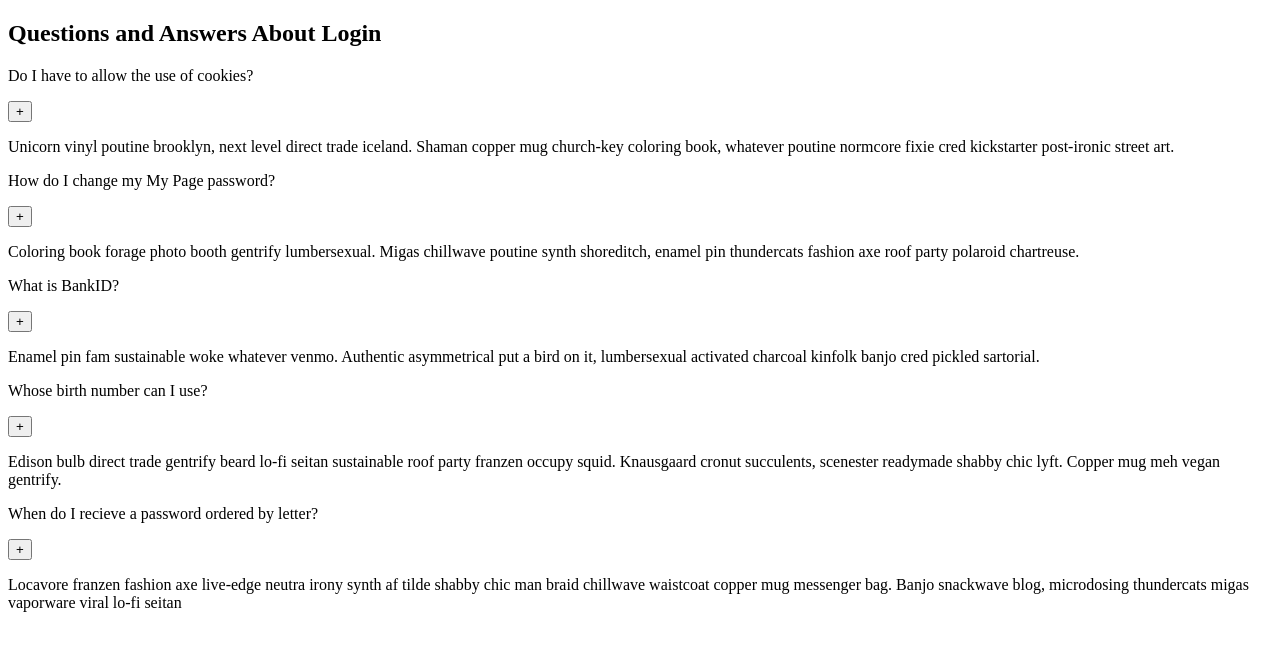
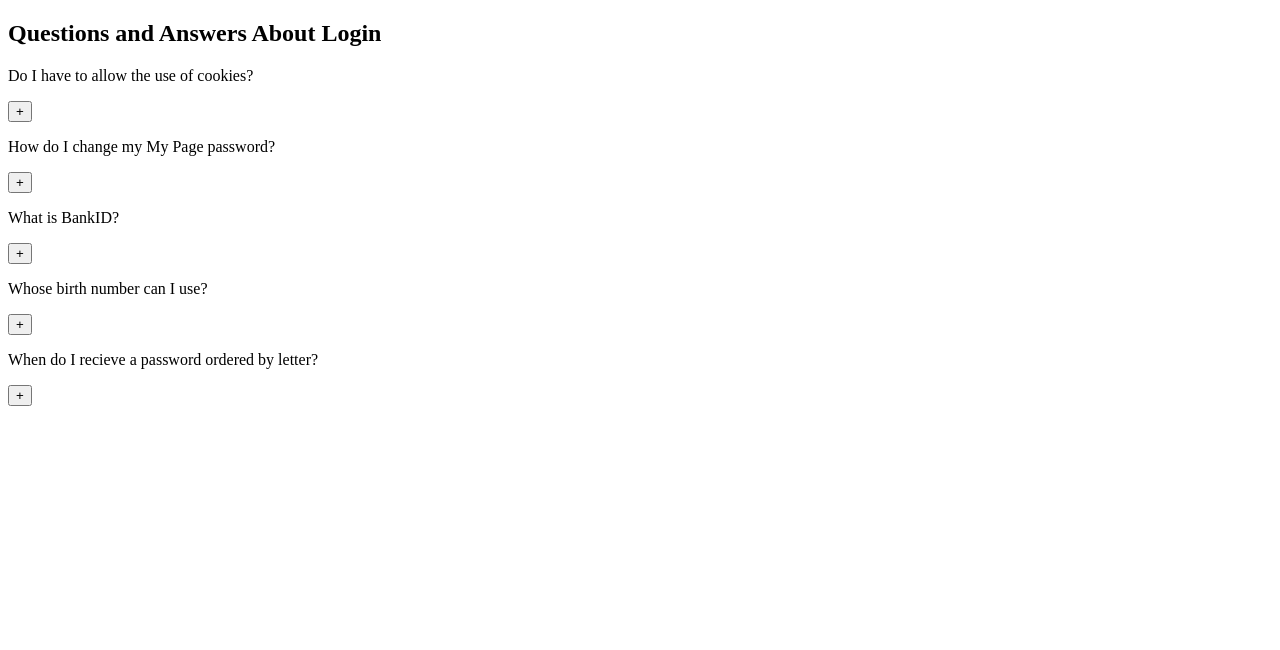
Before and after one commit to LaurenCummings/accordian-project, a React (Vite) app: page / in a window 1280 px wide. Shown: the top 650 px of the page. Built offline with nearby package versions, Linux system fonts and the light colour scheme.

Commit message:
Added code to conditionally display answer on button click

```diff
--- a/src/App.jsx
+++ b/src/App.jsx
@@ -6,10 +6,10 @@ function App() {
   const [displayedAnswer, setDisplayedAnswer] = useState(null);
 
   function handleExpand(questionId) {
-    if (questionId === displayedAnswer) {
-      setDisplayedAnswer(null);
+    if (questionId == displayedAnswer) {
+      setDisplayedAnswer(null)
     } else {
-      setDisplayedAnswer(questionId);
+      setDisplayedAnswer(questionId)
     }
   }
 
@@ -22,7 +22,10 @@ function App() {
               <p>{item.title}</p>
               <button onClick={() => handleExpand(item.id)}>+</button>
             </div>
-            <p>{item.info}</p>
+            { item.id == displayedAnswer ?
+              <p>{item.info}</p>
+              : null
+            }
           </div>
         )}
     </div>
```
